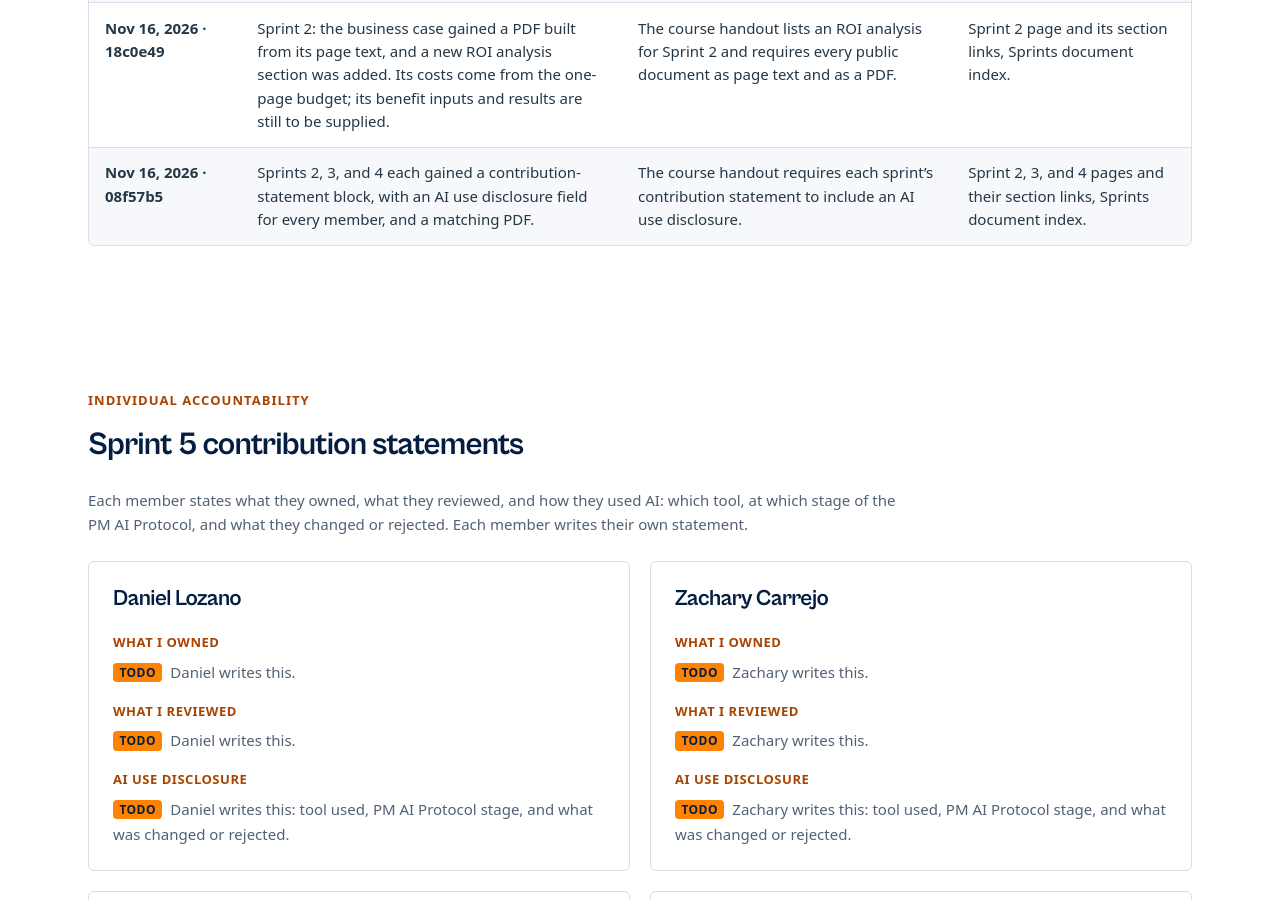
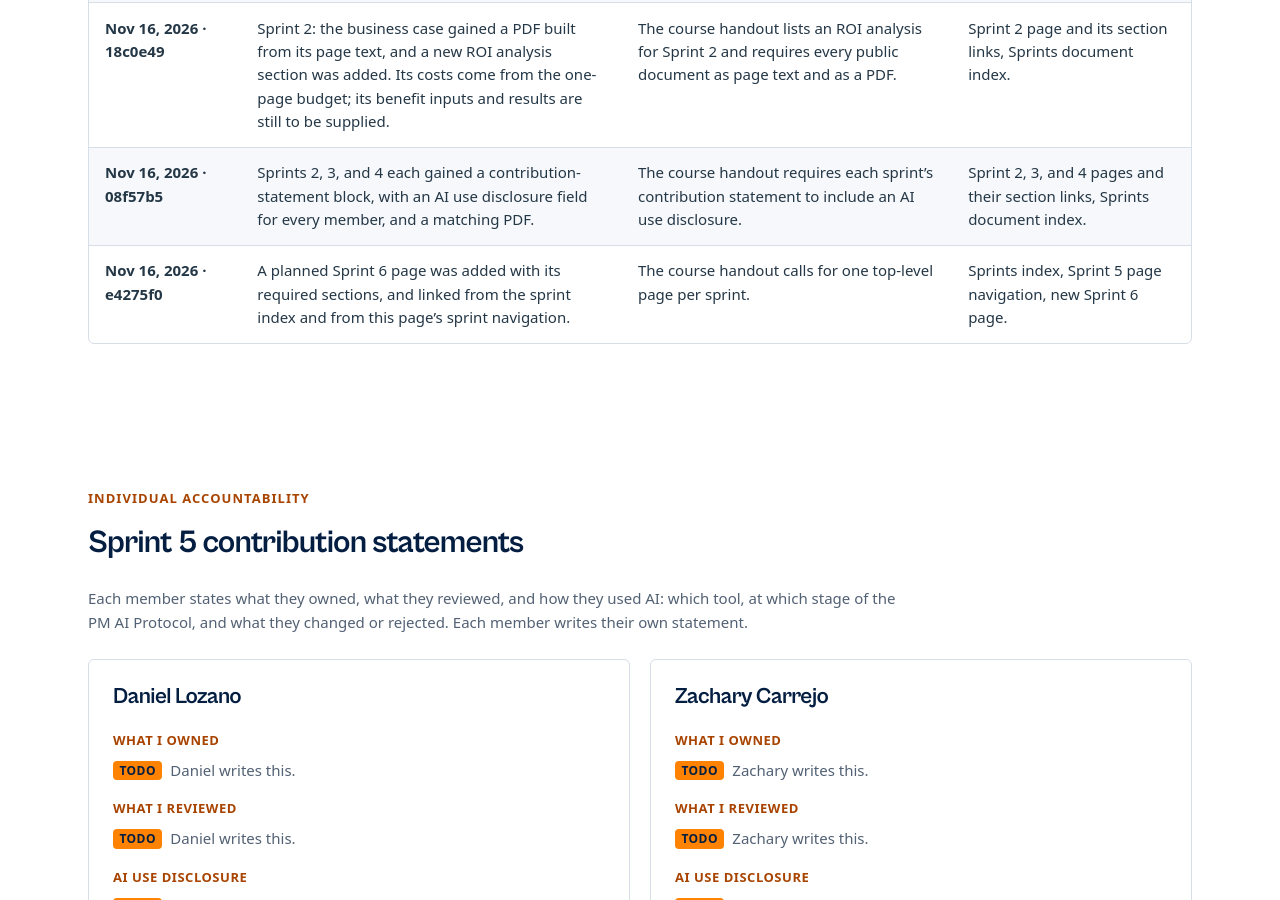
Before and after one commit to dlozan62/dlozan62.github.io, a Jekyll site: the page built from sprint-5.html, in a window 1280 px wide and 900 px high, scrolled down 4546 px. Built offline with Jekyll 4.4.1, drawn with Linux system fonts in a browser that asks for light colours.

Commit message:
Record the Sprint 6 page in the Sprint 5 changelog

```diff
--- a/sprint-5.html
+++ b/sprint-5.html
@@ -129,6 +129,12 @@ permalink: /sprints/sprint-5/
           <td>The course handout requires each sprint’s contribution statement to include an AI use disclosure.</td>
           <td>Sprint 2, 3, and 4 pages and their section links, Sprints document index.</td>
         </tr>
+        <tr>
+          <th scope="row">Nov 16, 2026 · e4275f0</th>
+          <td>A planned Sprint 6 page was added with its required sections, and linked from the sprint index and from this page’s sprint navigation.</td>
+          <td>The course handout calls for one top-level page per sprint.</td>
+          <td>Sprints index, Sprint 5 page navigation, new Sprint 6 page.</td>
+        </tr>
       </tbody>
     </table>
   </div>
```
Also changed, not shown: 1 other file.
